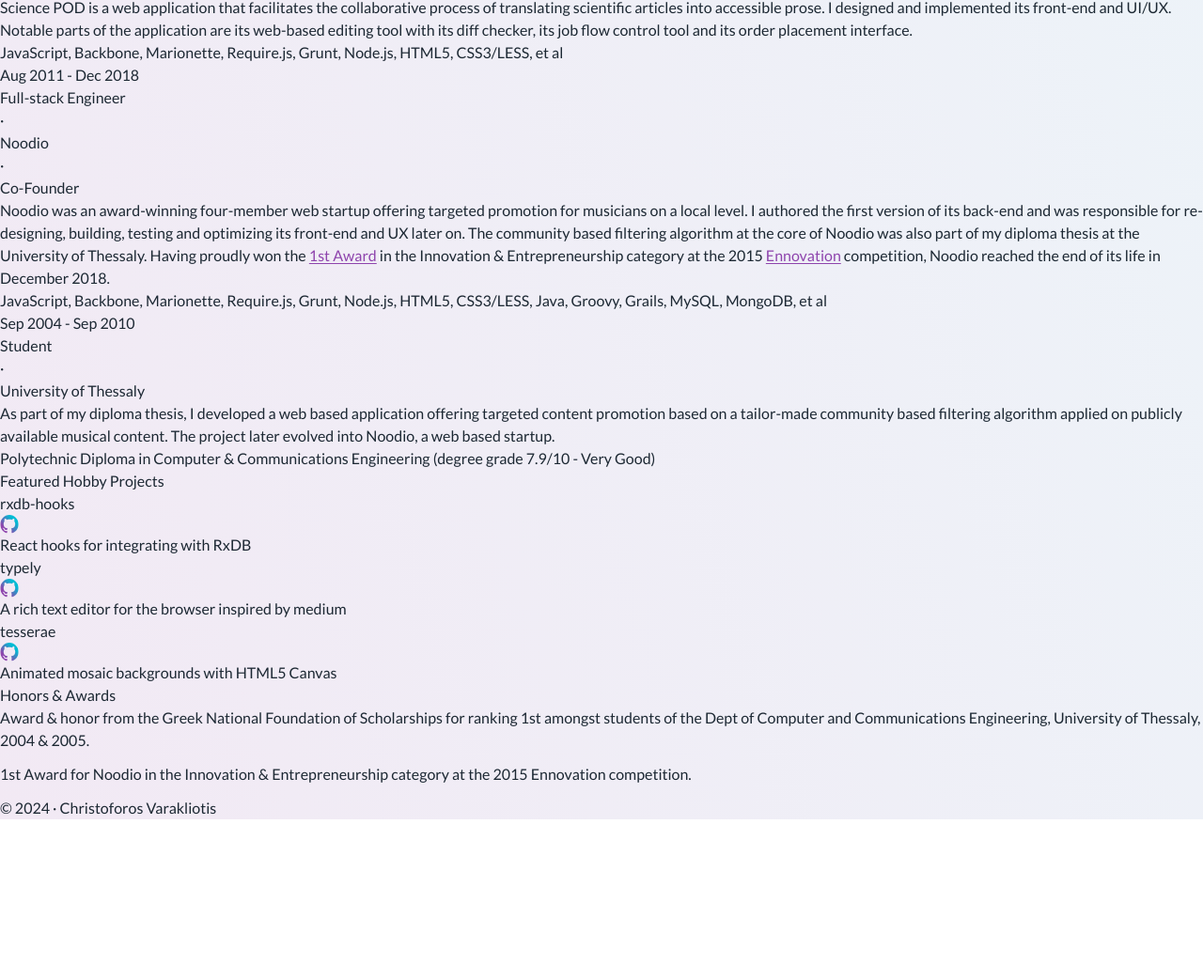
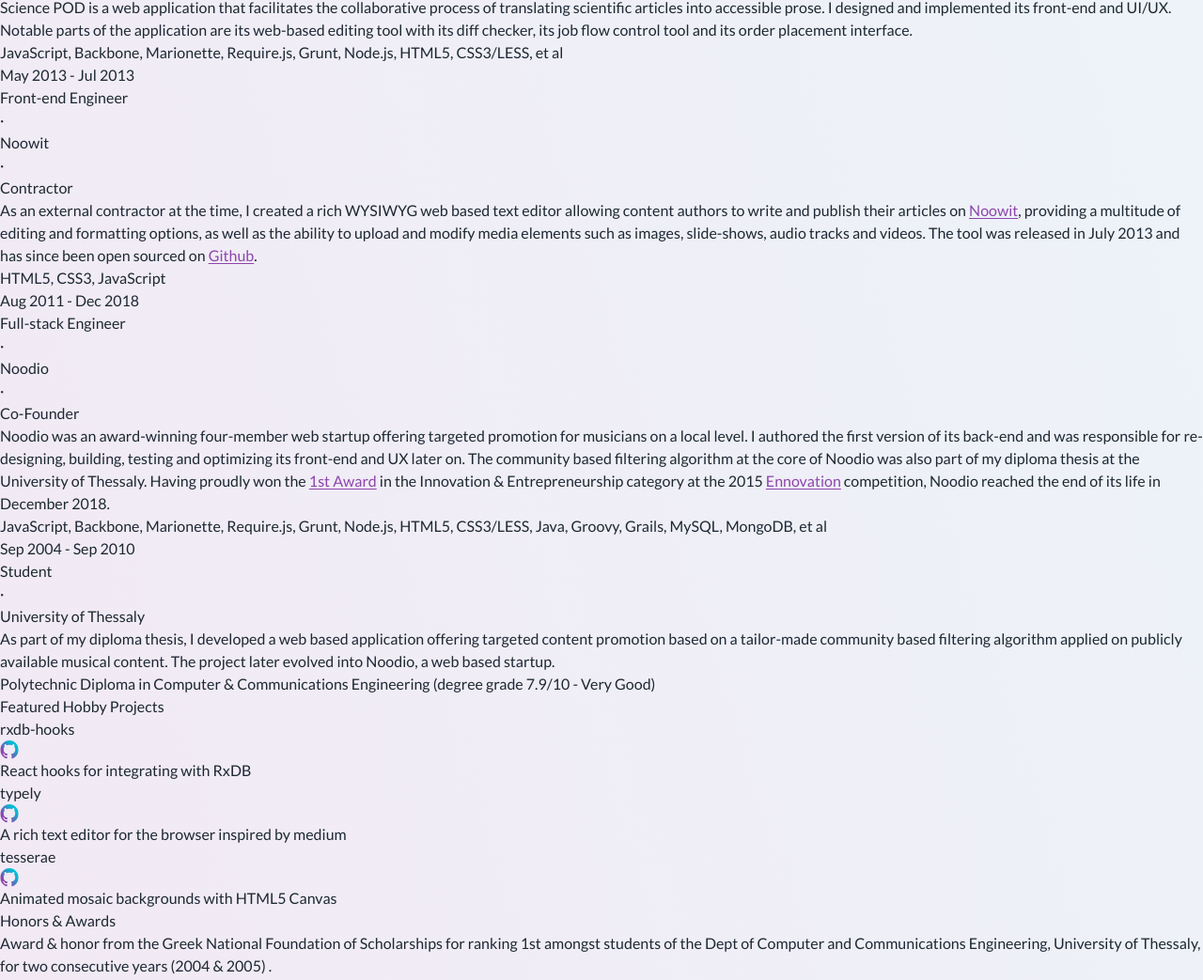
Before and after one commit to cvara/personal-website, a Gatsby site: page /cv in a window 1280 px wide. Shown: the part 2919-3962 px from the top of the page at 94% size. Before the commit the page ends 3791 px from the top, so only its background shows below. Built offline with nearby package versions, Linux system fonts and the light colour scheme; Gatsby itself is replaced by a stand-in of ours.

Commit message:
resume updates

```diff
--- a/src/pages/cv.js
+++ b/src/pages/cv.js
@@ -77,6 +77,15 @@
     technologies:
       "JavaScript, Backbone, Marionette, Require.js, Grunt, Node.js, HTML5, CSS3/LESS, et al",
     description: `Science POD is a web application that facilitates the collaborative process of translating scientific articles into accessible prose. I designed and implemented its front-end and UI/UX. Notable parts of the application are its web-based editing tool with its diff checker, its job flow control tool and its order placement interface.`,
+  },
+  {
+    title: "Front-end Engineer",
+    occupation: "Contractor",
+    company: "Noowit",
+    start: "May 2013",
+    end: "Jul 2013",
+    technologies: "HTML5, CSS3, JavaScript",
+    description: `As an external contractor at the time, I created a rich WYSIWYG web based text editor allowing content authors to write and publish their articles on <a href="https://x.com/noowitmags" target="_blank">Noowit</a>, providing a multitude of editing and formatting options, as well as the ability to upload and modify media elements such as images, slide-shows, audio tracks and videos. The tool was released in July 2013 and has since been open sourced on <a href="https://github.com/cvara/typely" target="_blank">Github</a>.`,
   },
   {
     title: "Full-stack Engineer",
@@ -211,7 +220,8 @@
           <li className="mb-4 list-disc">
             Award & honor from the Greek National Foundation of Scholarships for
             ranking 1st amongst students of the Dept of Computer and
-            Communications Engineering, University of Thessaly, 2004 & 2005.
+            Communications Engineering, University of Thessaly, for two
+            consecutive years (2004 & 2005) .
           </li>
           <li className="list-disc">
             1st Award for Noodio in the Innovation & Entrepreneurship category
```
